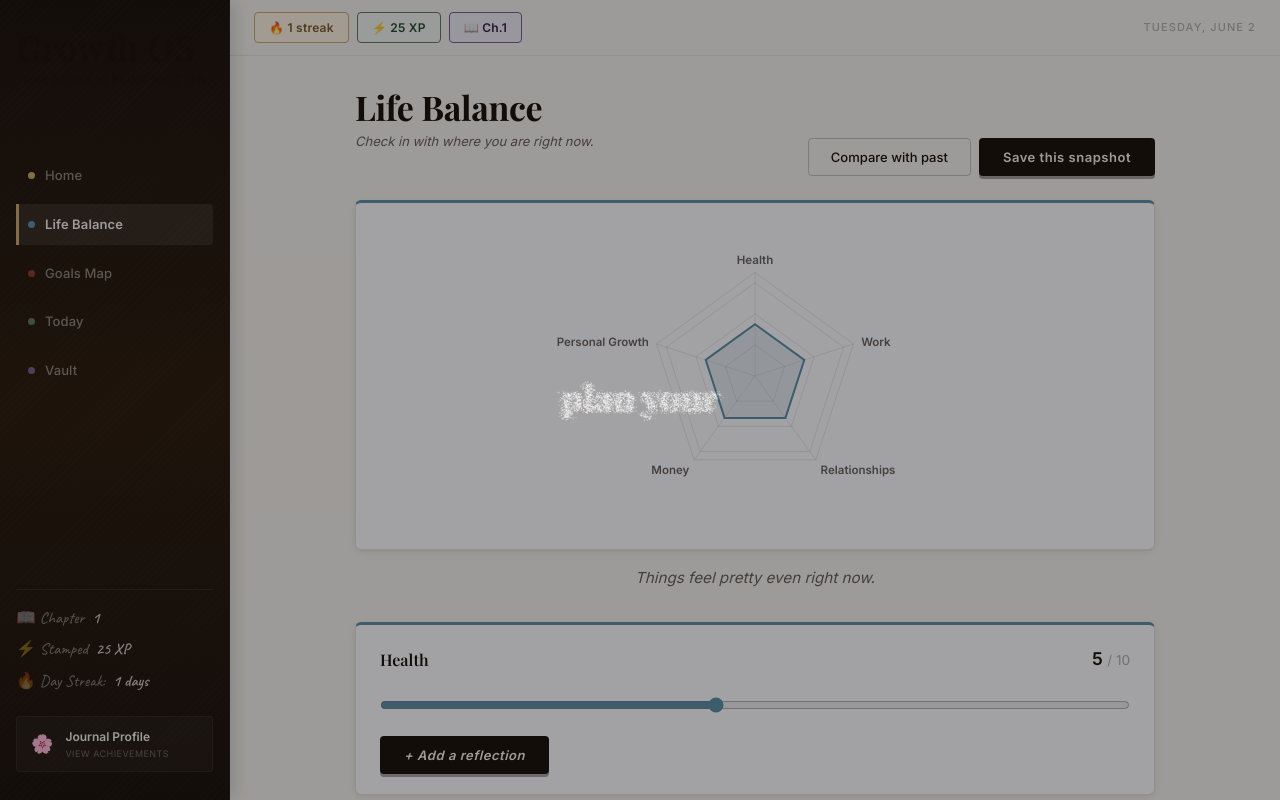
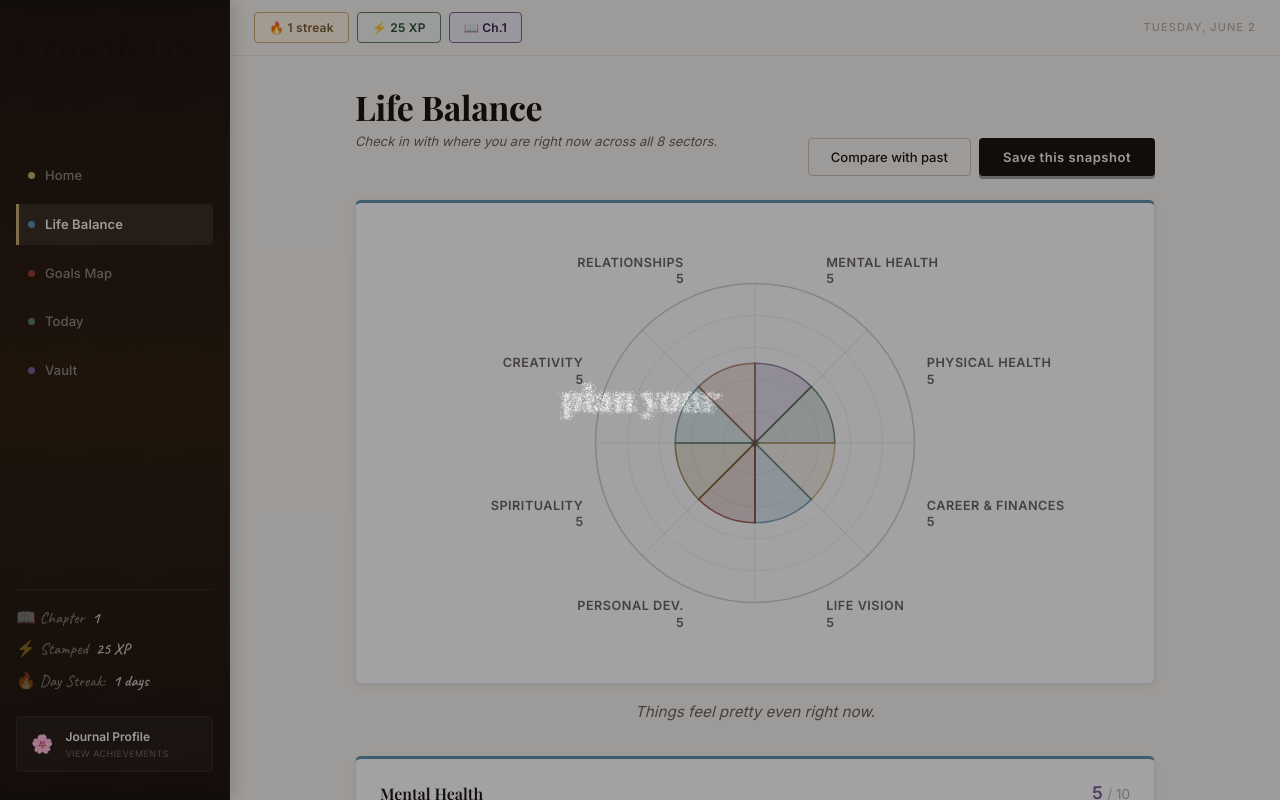
Before and after one commit to lindamosomisagwe-lab/Growth-os-, a React (Vite) app: page /wheel in a window 1280 px wide. Both pictures are taken after a click on the button "Save this snapshot". Built offline with nearby package versions, Linux system fonts and the light colour scheme.

Commit message:
feat(wheel): update Wheel of Life categories to the exact 8 coaching sectors

```diff
--- a/src/components/WheelOfLife.jsx
+++ b/src/components/WheelOfLife.jsx
@@ -1,9 +1,16 @@
 import React, { useState, useEffect } from "react";
-import { ResponsiveContainer, RadarChart, PolarGrid, PolarAngleAxis, PolarRadiusAxis, Radar, Tooltip } from "recharts";
 import { useGamification } from "../contexts/GamificationContext";
 
-const defaultCategories = ["Health", "Work", "Relationships", "Money", "Personal Growth"];
-const extendedCategories = ["Fun", "Creativity", "Learning"];
+const DIMENSIONS = [
+  { key: 'mental_health',       label: 'Mental Health',       color: '#7a5c8b' },
+  { key: 'physical_health',     label: 'Physical Health',     color: '#5c7a5c' },
+  { key: 'career_finances',     label: 'Career & Finances',   color: '#c9a96e' },
+  { key: 'life_vision',         label: 'Life Vision',         color: '#5c8fa8' },
+  { key: 'personal_development',label: 'Personal Dev.',       color: '#8b3a2a' },
+  { key: 'spirituality',        label: 'Spirituality',        color: '#8b7a3a' },
+  { key: 'creativity',          label: 'Creativity',          color: '#5c8a8a' },
+  { key: 'relationships',       label: 'Relationships',       color: '#a8745c' },
+];
 
 function dispatchSave() {
   window.dispatchEvent(new Event("growth_os_save"));
@@ -11,29 +18,72 @@ function dispatchSave() {
 
 export default function WheelOfLife() {
   const { awardXP } = useGamification();
+  const [toast, setToast] = useState({ show: false, message: "" });
+  const [compareMode, setCompareMode] = useState(false);
+  const [expandedNotes, setExpandedNotes] = useState({});
+
+  // Loading state with backward-compatible key mapping (preserving user historical scores cleanly)
   const [data, setData] = useState(() => {
     const saved = localStorage.getItem("growth_os_v1");
     if (saved) {
       try {
         const parsed = JSON.parse(saved);
-        if (parsed.wheelOfLife) return parsed.wheelOfLife;
+        if (parsed.wheelOfLife) {
+          const normRatings = {};
+          const normNotes = {};
+
+          DIMENSIONS.forEach(d => {
+            let fallbackRating = 5;
+            let fallbackNote = "";
+            const ratings = parsed.wheelOfLife.ratings || {};
+            const notes = parsed.wheelOfLife.notes || {};
+
+            if (d.key === 'mental_health') {
+              fallbackRating = ratings.mental_health ?? ratings.wellbeing ?? ratings.Learning ?? 5;
+              fallbackNote = notes.mental_health ?? notes.wellbeing ?? notes.Learning ?? "";
+            } else if (d.key === 'physical_health') {
+              fallbackRating = ratings.physical_health ?? ratings.health ?? ratings.Health ?? 5;
+              fallbackNote = notes.physical_health ?? notes.health ?? notes.Health ?? "";
+            } else if (d.key === 'career_finances') {
+              fallbackRating = ratings.career_finances ?? ratings.work ?? ratings.Work ?? ratings.money ?? ratings.Money ?? 5;
+              fallbackNote = notes.career_finances ?? notes.work ?? notes.Work ?? notes.money ?? notes.Money ?? "";
+            } else if (d.key === 'personal_development') {
+              fallbackRating = ratings.personal_development ?? ratings.growth ?? ratings["Personal Growth"] ?? 5;
+              fallbackNote = notes.personal_development ?? notes.growth ?? notes["Personal Growth"] ?? "";
+            } else if (d.key === 'life_vision') {
+              fallbackRating = ratings.life_vision ?? 5;
+              fallbackNote = notes.life_vision ?? "";
+            } else if (d.key === 'spirituality') {
+              fallbackRating = ratings.spirituality ?? 5;
+              fallbackNote = notes.spirituality ?? "";
+            } else if (d.key === 'creativity') {
+              fallbackRating = ratings.creativity ?? ratings.Creativity ?? 5;
+              fallbackNote = notes.creativity ?? notes.Creativity ?? "";
+            } else if (d.key === 'relationships') {
+              fallbackRating = ratings.relationships ?? ratings.Relationships ?? 5;
+              fallbackNote = notes.relationships ?? notes.Relationships ?? "";
+            }
+
+            normRatings[d.key] = ratings[d.key] !== undefined ? ratings[d.key] : fallbackRating;
+            normNotes[d.key] = notes[d.key] !== undefined ? notes[d.key] : fallbackNote;
+          });
+
+          return {
+            ratings: normRatings,
+            notes: normNotes,
+            snapshots: parsed.wheelOfLife.snapshots || []
+          };
+        }
       } catch (e) {}
     }
     const initRatings = {};
     const initNotes = {};
-    [...defaultCategories, ...extendedCategories].forEach(c => {
-      initRatings[c] = 5;
-      initNotes[c] = "";
+    DIMENSIONS.forEach(d => {
+      initRatings[d.key] = 5;
+      initNotes[d.key] = "";
     });
     return { ratings: initRatings, notes: initNotes, snapshots: [] };
   });
-
-  const [toast, setToast] = useState({ show: false, message: "" });
-  const [compareMode, setCompareMode] = useState(false);
-  const [showMore, setShowMore] = useState(false);
-  const [expandedNotes, setExpandedNotes] = useState({});
-
-  const activeCategories = showMore ? [...defaultCategories, ...extendedCategories] : defaultCategories;
 
   useEffect(() => {
     const saved = localStorage.getItem("growth_os_v1");
@@ -52,12 +102,18 @@ export default function WheelOfLife() {
 
   const triggerToast = (msg) => setToast({ show: true, message: msg });
 
-  const changeRating = (cat, value) => {
-    setData(prev => ({ ...prev, ratings: { ...prev.ratings, [cat]: Number(value) } }));
+  const changeRating = (key, value) => {
+    setData(prev => ({
+      ...prev,
+      ratings: { ...prev.ratings, [key]: Number(value) }
+    }));
   };
 
-  const changeNote = (cat, note) => {
-    setData(prev => ({ ...prev, notes: { ...prev.notes, [cat]: note } }));
+  const changeNote = (key, note) => {
+    setData(prev => ({
+      ...prev,
+      notes: { ...prev.notes, [key]: note }
+    }));
   };
 
   const saveSnapshot = async () => {
@@ -75,80 +131,89 @@ export default function WheelOfLife() {
     triggerToast("Saved to your story. ✨");
   };
 
-  const currentChartData = activeCategories.map(cat => ({
-    subject: cat,
-    current: data.ratings[cat] || 5
-  }));
+  const toggleNote = (key) => {
+    setExpandedNotes(prev => ({ ...prev, [key]: !prev[key] }));
+  };
+
+  // Auto-insight generator based on new Dimensions
+  let insightText = "Take a moment to adjust your scores. How are you really doing?";
+  if (DIMENSIONS.length > 0) {
+    let highestDim = DIMENSIONS[0];
+    let lowestDim = DIMENSIONS[0];
+    DIMENSIONS.forEach(dim => {
+      if ((data.ratings[dim.key] || 5) > (data.ratings[highestDim.key] || 5)) highestDim = dim;
+      if ((data.ratings[dim.key] || 5) < (data.ratings[lowestDim.key] || 5)) lowestDim = dim;
+    });
+
+    if (data.ratings[highestDim.key] === data.ratings[lowestDim.key]) {
+      insightText = "Things feel pretty even right now.";
+    } else {
+      insightText = `Your lowest area is ${lowestDim.label} (${data.ratings[lowestDim.key]}/10) — your highest is ${highestDim.label} (${data.ratings[highestDim.key]}/10).`;
+    }
+  }
+
+  // ------------------------------------------------------------ //
+  // SVG pizza-slice Wheel calculations
+  // ------------------------------------------------------------ //
+  const cx = 200;
+  const cy = 200;
+  const maxR = 145; // outer ring radius adjusted slightly to fit label overflow
+  const numSegments = DIMENSIONS.length;
+  const angleStep = (2 * Math.PI) / numSegments;
+  const rings = [2, 4, 6, 8, 10];
+
+  // Pizza slice filled path
+  function slicePath(index, fillRadius) {
+    const startAngle = index * angleStep - Math.PI / 2;
+    const endAngle = startAngle + angleStep;
+    const x1 = cx + fillRadius * Math.cos(startAngle);
+    const y1 = cy + fillRadius * Math.sin(startAngle);
+    const x2 = cx + fillRadius * Math.cos(endAngle);
+    const y2 = cy + fillRadius * Math.sin(endAngle);
+    const largeArc = angleStep > Math.PI ? 1 : 0;
+    return `M ${cx} ${cy} L ${x1} ${y1} A ${fillRadius} ${fillRadius} 0 ${largeArc} 1 ${x2} ${y2} Z`;
+  }
+
+  // Comparison snapshot arc path overlay
+  function comparisonArcPath(index, compareRadius) {
+    const startAngle = index * angleStep - Math.PI / 2;
+    const endAngle = startAngle + angleStep;
+    const x1 = cx + compareRadius * Math.cos(startAngle);
+    const y1 = cy + compareRadius * Math.sin(startAngle);
+    const x2 = cx + compareRadius * Math.cos(endAngle);
+    const y2 = cy + compareRadius * Math.sin(endAngle);
+    const largeArc = angleStep > Math.PI ? 1 : 0;
+    return `M ${x1} ${y1} A ${compareRadius} ${compareRadius} 0 ${largeArc} 1 ${x2} ${y2}`;
+  }
+
+  // Spokes line coordinates
+  function spokeLine(index) {
+    const angle = index * angleStep - Math.PI / 2;
+    return {
+      x2: cx + maxR * Math.cos(angle),
+      y2: cy + maxR * Math.sin(angle),
+    };
+  }
+
+  // Dimension labels coordinate mapping
+  function labelPos(index) {
+    const midAngle = (index + 0.5) * angleStep - Math.PI / 2;
+    const r = maxR + 24;
+    return {
+      x: cx + r * Math.cos(midAngle),
+      y: cy + r * Math.sin(midAngle),
+    };
+  }
 
   const snapshots = data.snapshots || [];
-  let lastSnapshotData = null;
-  if (snapshots.length > 0) {
-    const lastSnap = snapshots.find(s => s.timestamp !== snapshots[0].timestamp) || snapshots[snapshots.length - 1];
-    lastSnapshotData = activeCategories.map(cat => ({
-      subject: cat,
-      lastTime: lastSnap.ratings[cat] || 5
-    }));
-  }
-
-  const chartData = compareMode && lastSnapshotData
-    ? activeCategories.map((cat, i) => ({
-        subject: cat,
-        current: data.ratings[cat] || 5,
-        lastTime: lastSnapshotData[i].lastTime
-      }))
-    : currentChartData;
-
-  const customTooltip = ({ active, payload }) => {
-    if (active && payload && payload.length) {
-      return (
-        <div style={{
-          background: "var(--page-white)", padding: "0.6rem 1rem",
-          border: "1px solid rgba(26,16,8,0.15)", borderRadius: "6px", fontSize: "0.85rem", color: "var(--ink-dark)",
-          boxShadow: "var(--shadow-raised)"
-        }}>
-          {payload.map((p, i) => (
-            <div key={i}>
-              {p.name}: <strong style={{ color: "var(--accent-steel)" }}>{p.value}</strong> / 10
-            </div>
-          ))}
-        </div>
-      );
-    }
-    return null;
-  };
-
-  const toggleNote = (cat) => {
-    setExpandedNotes(prev => ({ ...prev, [cat]: !prev[cat] }));
-  };
-
-  // Auto-insight generator
-  let insightText = "Take a moment to adjust your scores. How are you really doing?";
-  if (activeCategories.length > 0) {
-    let highest = activeCategories[0];
-    let lowest = activeCategories[0];
-    activeCategories.forEach(cat => {
-      if ((data.ratings[cat] || 5) > (data.ratings[highest] || 5)) highest = cat;
-      if ((data.ratings[cat] || 5) < (data.ratings[lowest] || 5)) lowest = cat;
-    });
-
-    if (data.ratings[highest] === data.ratings[lowest]) {
-      insightText = "Things feel pretty even right now.";
-    } else {
-      insightText = `Your lowest area is ${lowest} (${data.ratings[lowest]}/10) — your highest is ${highest} (${data.ratings[highest]}/10).`;
-    }
-  }
 
   return (
     <div style={{ display: "flex", flexDirection: "column", height: "100%", color: "var(--ink-dark)", maxWidth: "800px", margin: "0 auto", paddingBottom: "4rem" }}>
 
       <header style={{ marginBottom: "1.5rem", display: "flex", justifyContent: "space-between", alignItems: "flex-end", flexWrap: "wrap", gap: "1rem" }}>
         <div>
-          <h2 className="page-title">
-            Life Balance
-          </h2>
-          <p className="page-subtitle">
-            Check in with where you are right now.
-          </p>
+          <h2 className="page-title">Life Balance</h2>
+          <p className="page-subtitle">Check in with where you are right now across all 8 sectors.</p>
         </div>
         <div style={{ display: "flex", gap: "0.5rem", alignItems: "center" }}>
           {snapshots.length > 0 && (
@@ -162,35 +227,145 @@ export default function WheelOfLife() {
         </div>
       </header>
 
-      {/* Radar chart */}
-      <div className="nb-card balance" style={{ width: "100%", height: "350px", display: "flex", justifyContent: "center", alignItems: "center", padding: "1rem", boxSizing: "border-box", marginBottom: "1rem" }}>
-        <ResponsiveContainer width="100%" height="100%">
-          <RadarChart cx="50%" cy="50%" outerRadius="70%" data={chartData}>
-            <PolarGrid stroke="rgba(26,16,8,0.08)" strokeWidth={1} />
-            <PolarAngleAxis dataKey="subject" tick={{ fill: "var(--ink-medium)", fontWeight: "600", fontSize: "0.8rem", fontFamily: "var(--font-sans)" }} />
-            <PolarRadiusAxis angle={30} domain={[0, 10]} tick={false} axisLine={false} />
-            <Radar name="Right now" dataKey="current" stroke="#5c8fa8" strokeWidth={2} fill="rgba(92,143,168,0.15)" style={{ animation: "radarDraw 0.6s ease-out" }} />
-            {compareMode && lastSnapshotData && (
-              <Radar name="Last time" dataKey="lastTime" stroke="rgba(26,16,8,0.4)" strokeWidth={1.5} fill="transparent" strokeDasharray="4 4" />
-            )}
-            <Tooltip content={customTooltip} />
-          </RadarChart>
-        </ResponsiveContainer>
+      {/* SVG pizza wheel display */}
+      <div className="nb-card balance" style={{ width: "100%", display: "flex", justifyContent: "center", alignItems: "center", padding: "1.5rem", boxSizing: "border-box", marginBottom: "1rem" }}>
+        <svg
+          viewBox="0 0 400 400"
+          width="100%"
+          style={{ maxWidth: '440px', display: 'block', margin: '0 auto', overflow: 'visible' }}
+        >
+          {/* Inner background scale rings */}
+          {rings.map(ring => (
+            <circle
+              key={ring}
+              cx={cx} cy={cy}
+              r={(ring / 10) * maxR}
+              fill="none"
+              stroke="rgba(26,16,8,0.06)"
+              strokeWidth="1"
+            />
+          ))}
+
+          {/* Solid Outer border ring */}
+          <circle
+            cx={cx} cy={cy} r={maxR}
+            fill="none"
+            stroke="rgba(26,16,8,0.15)"
+            strokeWidth="1.5"
+          />
+
+          {/* Filled Pizza slices segments */}
+          {DIMENSIONS.map((dim, i) => {
+            const score = data.ratings[dim.key] ?? 5;
+            const fillR = (score / 10) * maxR;
+            return (
+              <path
+                key={dim.key}
+                d={slicePath(i, fillR)}
+                fill={dim.color}
+                fillOpacity={0.2}
+                stroke={dim.color}
+                strokeWidth="1.5"
+                strokeOpacity={0.8}
+                style={{ transition: 'd 0.3s ease, fill 0.3s ease' }}
+              />
+            );
+          })}
+
+          {/* Optional dashed comparison arc overlays from past snapshots */}
+          {compareMode && snapshots.length > 0 && DIMENSIONS.map((dim, i) => {
+            const lastSnap = snapshots.find(s => s.timestamp !== snapshots[0].timestamp) || snapshots[snapshots.length - 1];
+            if (!lastSnap) return null;
+            const lastScore = lastSnap.ratings[dim.key] !== undefined
+              ? lastSnap.ratings[dim.key]
+              : (lastSnap.ratings[dim.label] !== undefined ? lastSnap.ratings[dim.label] : 5);
+            const compareR = (lastScore / 10) * maxR;
+            return (
+              <path
+                key={`compare-${dim.key}`}
+                d={comparisonArcPath(i, compareR)}
+                fill="none"
+                stroke="rgba(26, 16, 8, 0.45)"
+                strokeWidth="2"
+                strokeDasharray="4 4"
+                style={{ transition: 'd 0.3s ease' }}
+              />
+            );
+          })}
+
+          {/* Division spokes lines */}
+          {DIMENSIONS.map((_, i) => {
+            const sp = spokeLine(i);
+            return (
+              <line
+                key={i}
+                x1={cx} y1={cy}
+                x2={sp.x2} y2={sp.y2}
+                stroke="rgba(26,16,8,0.08)"
+                strokeWidth="1"
+              />
+            );
+          })}
+
+          {/* Labels & scores text groups */}
+          {DIMENSIONS.map((dim, i) => {
+            const pos = labelPos(i);
+            const midAngle = (i + 0.5) * angleStep - Math.PI / 2;
+            const anchor =
+              Math.abs(Math.cos(midAngle)) < 0.2 ? 'middle'
+              : Math.cos(midAngle) > 0 ? 'start'
+              : 'end';
+            const score = data.ratings[dim.key] ?? 5;
+            return (
+              <g key={dim.key}>
+                <text
+                  x={pos.x}
+                  y={pos.y - 4}
+                  textAnchor={anchor}
+                  fontFamily="'Inter', sans-serif"
+                  fontSize="10"
+                  fontWeight="600"
+                  fill="rgba(26,16,8,0.55)"
+                  letterSpacing="0.04em"
+                >
+                  {dim.label.toUpperCase()}
+                </text>
+                <text
+                  x={pos.x}
+                  y={pos.y + 11}
+                  textAnchor={anchor}
+                  fontFamily="'Playfair Display', serif"
+                  fontSize="13"
+                  fontWeight="700"
+                  fill={dim.color}
+                >
+                  {score}
+                </text>
+              </g>
+            );
+          })}
+
+          {/* Central seal dot */}
+          <circle
+            cx={cx} cy={cy} r={4}
+            fill="rgba(26,16,8,0.2)"
+          />
+        </svg>
       </div>
 
-      {/* Insight */}
+      {/* Insight check */}
       <div style={{ textAlign: "center", marginBottom: "2rem", color: "var(--ink-medium)", fontSize: "0.95rem", fontStyle: "italic" }}>
         {insightText}
       </div>
 
       {/* Sliders */}
       <div style={{ display: "flex", flexDirection: "column", gap: "1rem" }}>
-        {activeCategories.map((cat) => (
-          <div key={cat} className="nb-card balance" style={{ padding: "1.25rem", display: "flex", flexDirection: "column", gap: "0.75rem" }}>
+        {DIMENSIONS.map((dim) => (
+          <div key={dim.key} className="nb-card balance" style={{ padding: "1.25rem", display: "flex", flexDirection: "column", gap: "0.75rem" }}>
             <div style={{ display: "flex", justifyContent: "space-between", alignItems: "center" }}>
-              <span className="card-title" style={{ fontSize: "16px", margin: 0 }}>{cat}</span>
-              <span style={{ fontWeight: "700", color: "var(--ink-dark)", fontSize: "1.1rem" }}>
-                {data.ratings[cat]} <span style={{ fontSize: "0.85rem", color: "var(--ink-light)", fontWeight: "normal" }}>/ 10</span>
+              <span className="card-title" style={{ fontSize: "16px", margin: 0 }}>{dim.label}</span>
+              <span style={{ fontWeight: "700", color: dim.color, fontSize: "1.1rem" }}>
+                {data.ratings[dim.key]} <span style={{ fontSize: "0.85rem", color: "var(--ink-light)", fontWeight: "normal" }}>/ 10</span>
               </span>
             </div>
 
@@ -198,24 +373,24 @@ export default function WheelOfLife() {
               type="range"
               min="1"
               max="10"
-              value={data.ratings[cat] || 5}
-              onChange={e => changeRating(cat, e.target.value)}
+              value={data.ratings[dim.key] ?? 5}
+              onChange={e => changeRating(dim.key, e.target.value)}
               style={{
-                accentColor: "var(--accent-steel)"
+                accentColor: dim.color
               }}
             />
 
-            {expandedNotes[cat] ? (
+            {expandedNotes[dim.key] ? (
               <textarea
                 autoFocus
-                placeholder={`What's making this a ${data.ratings[cat]}?`}
-                value={data.notes[cat] || ""}
-                onChange={e => changeNote(cat, e.target.value)}
+                placeholder={`What's making this a ${data.ratings[dim.key]}?`}
+                value={data.notes[dim.key] || ""}
+                onChange={e => changeNote(dim.key, e.target.value)}
                 rows={2}
                 style={{ width: "100%", marginTop: "0.5rem" }}
               />
             ) : (
-              <button onClick={() => toggleNote(cat)} style={{ alignSelf: "flex-start", background: "none", border: "none", color: "var(--ink-light)", fontSize: "0.85rem", cursor: "pointer", padding: "0.25rem 0", fontStyle: "italic" }}>
+              <button onClick={() => toggleNote(dim.key)} style={{ alignSelf: "flex-start", background: "none", border: "none", color: "var(--ink-light)", fontSize: "0.85rem", cursor: "pointer", padding: "0.25rem 0", fontStyle: "italic" }}>
                 + Add a reflection
               </button>
             )}
@@ -223,12 +398,6 @@ export default function WheelOfLife() {
         ))}
       </div>
 
-      {!showMore && (
-        <button onClick={() => setShowMore(true)} className="btn-secondary" style={{ width: "100%", marginTop: "1rem", padding: "1rem", borderStyle: "dashed" }}>
-          Add more areas (Fun, Creativity, Learning)
-        </button>
-      )}
-
       {toast.show && <div className="toast-notification">{toast.message}</div>}
     </div>
   );
```
